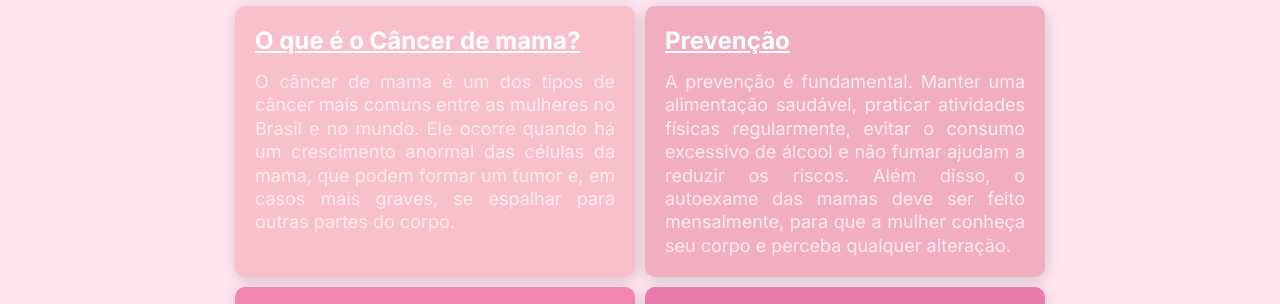
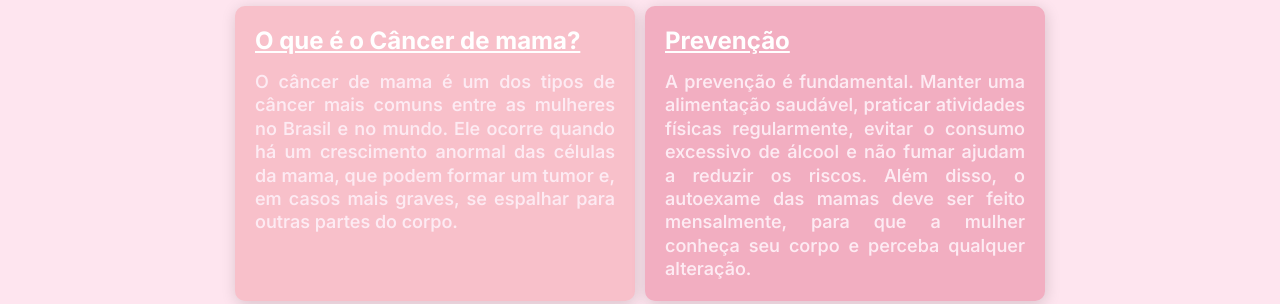
Before and after one commit to joao4325/3b-inez, a plain HTML site: page index.html in a window 1280 px wide. Shown: the part 613-917 px from the top of the page. Drawn offline with Linux system fonts and the light colour scheme.

Commit message:
Update style.css

```diff
--- a/assets/css/style.css
+++ b/assets/css/style.css
@@ -181,6 +181,14 @@ main #info {
     color: white;
 }
 
+#infos p {
+    font-size: 18px;
+    font-weight: 550;
+    text-align: justify;
+    line-height: 1.3em;
+    width: 100%;
+}
+
 #box-3 p,
 #box-4 p {
     color: #FDEBF3;
@@ -192,12 +200,6 @@ main #info {
     text-decoration: underline;
 }
 
-#infos p {
-    font-size: 18px;
-    text-align: justify;
-    line-height: 1.3em;
-    width: 100%;
-}
 
 #info #links {
     display: flex;
@@ -334,4 +336,5 @@ main #info {
     .link a {
         font-size: 20px;
     }
+
 }
```
